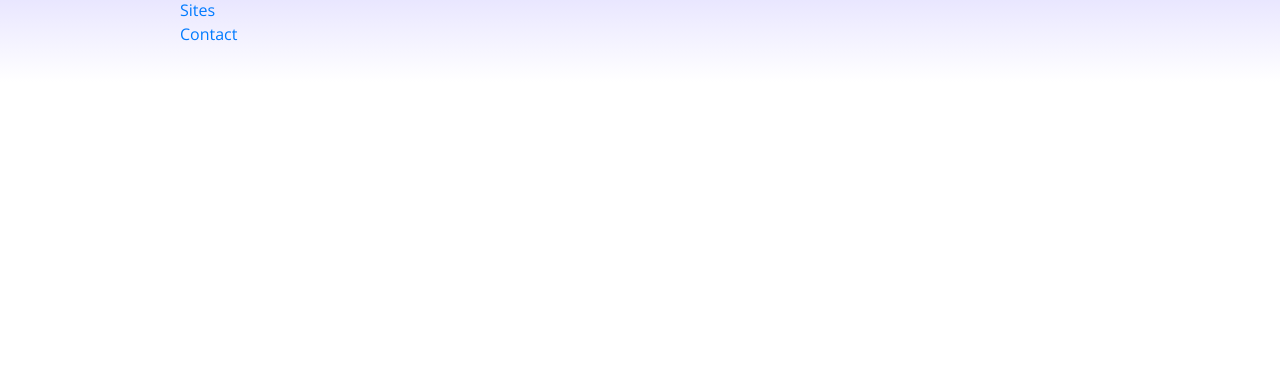
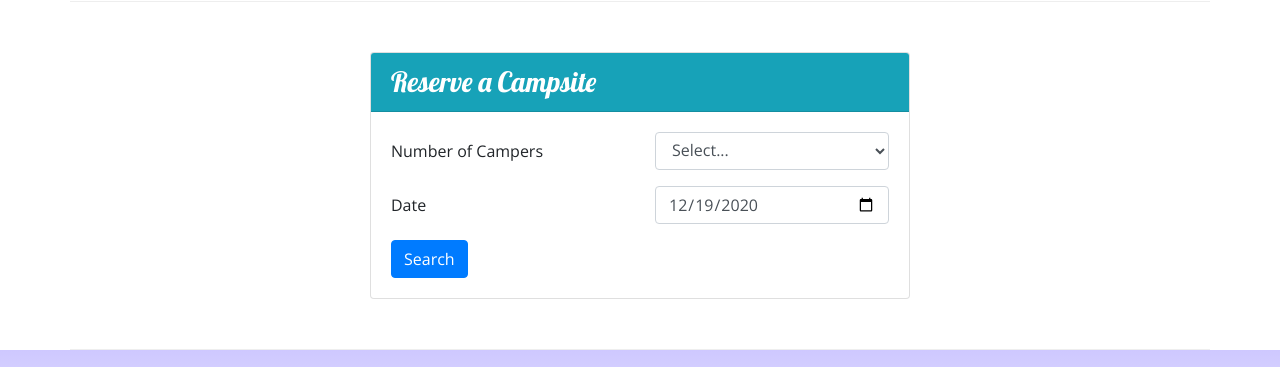
Before and after one commit to j-dsmith/nucamp-bootstrap, a website: page index.html in a window 1280 px wide. Shown: the part 1151-1518 px from the top of the page. Before the commit the page ends 1233 px from the top, so only its background shows below. Drawn offline with nearby package versions, Linux system fonts and the light colour scheme.

Commit message:
Week 2 Assignment

```diff
--- a/index.html
+++ b/index.html
@@ -28,6 +28,9 @@
           <div class="col">
             <h1>NuCamp</h2>
             <h2>a better way to camp</h3>
+          </div>
+          <div class="col-md-4 col-xl-2 mt-4">
+            <a href="#reserveForm" role="button" class="btn btn-info btn-lg text-nowrap">Reserve Campsite</a>
           </div>
         </div>
       </div>
@@ -71,8 +74,13 @@
                 <h2>Featured Campsites</h2>
             </div>
             <div class="col">
-                <h3>React Lake Campground</h3>
-                <p class="d-none d-sm-block">Nestled in the foothills of the Chrome Mountains, this campground on the shores of the pristine React Lake is a favorite for fly fishers.</p>
+                <div class="media">
+                  <div class="media-body align-self-center">
+                    <h3>React Lake Campground</h3>
+                    <p class="d-none d-sm-block">Nestled in the foothills of the Chrome Mountains, this campground on the shores of the pristine React Lake is a favorite for fly fishers.</p>
+                  </div>
+                  <img class="d-flex img-thumbnail ml-3" src="img/react-lake-thumb.jpg" alt="React Lake Campsite">
+                </div>
             </div>
         </div>
 
@@ -90,6 +98,42 @@
                     </div>
                 </div>
             </div>
+        </div>
+        <div class="row row-content align-items-center">
+          <div class="col-sm-6 mx-auto">
+            <div class="card">
+              <h3 class="card-header bg-info text-white">Reserve a Campsite</h3>
+              <div class="card-body">
+                <form action="" id="reserveForm">
+                  <div class="form-group row">
+                    <label class="col-sm-6 col-form-label" for="numCampers">Number of Campers</label>
+                    <div class="col">
+                      <select name="numcCampers" id="numCampers" class="form-control">
+                        <option value="">Select...</option>
+                        <option value="1">1</option>
+                        <option value="2">2</option>
+                        <option value="3">3</option>
+                        <option value="4">4</option>
+                        <option value="5">5</option>
+                        <option value="6">6</option>
+                      </select>
+                    </div>
+                  </div>
+                  <div class="form-group row">
+                    <label for="date" class="col col-form-label">Date</label>
+                    <div class="col-sm-6">
+                      <input type="date" name="date" id="date" value="2020-12-19" class="form-control">
+                    </div>
+                  </div>
+                  <div class="row">
+                    <div class="col">
+                      <button type="submit" class="btn btn-primary">Search</button>
+                    </div>
+                  </div>
+                </form>
+              </div>
+            </div>
+          </div>
         </div>
     </div>
 
```
Also changed, not shown: aboutus.html (+3 -3 lines).
